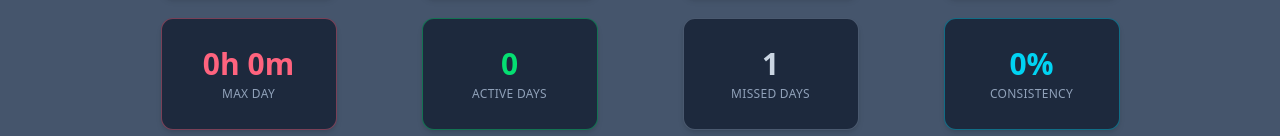
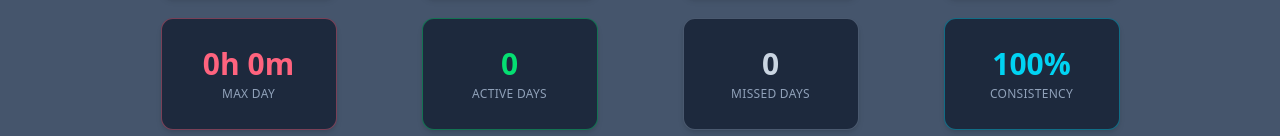
Before and after one commit to hafeez-07/react-no-zero-days-app, a React (Vite) app: page / in a window 1280 px wide. Shown: the part 496-632 px from the top of the page. Built offline with nearby package versions, Linux system fonts and the light colour scheme.

Commit message:
fix(stats):align consistency and missed days with inclusive day logic

```diff
--- a/src/components/DashBoard.tsx
+++ b/src/components/DashBoard.tsx
@@ -27,9 +27,8 @@ function DashBoard({ activity }: props) {
     return sortActivityByDateDesc(activity);
   }, [activity]);
 
-
   const diffInDays = useMemo(() => {
-    if (sortedActivity.length === 0) return 1;
+    if (sortedActivity.length === 0) return 0;
 
     const startDate = new Date(
       sortedActivity[sortedActivity.length - 1].date,
@@ -71,7 +70,8 @@ function DashBoard({ activity }: props) {
   const { bestDay, maxHour, remainingMaxMinute } = bestDayData;
 
   const missedDays = Math.max(0, diffInDays - activeDays);
-  const consistency = Math.floor((activeDays / diffInDays) * 100);
+  const consistency =
+    activity.length == 0 ? 100 : Math.floor((activeDays / diffInDays) * 100);
 
   const getLongestStreak = () => {
     if (activity.length == 0) {
```
